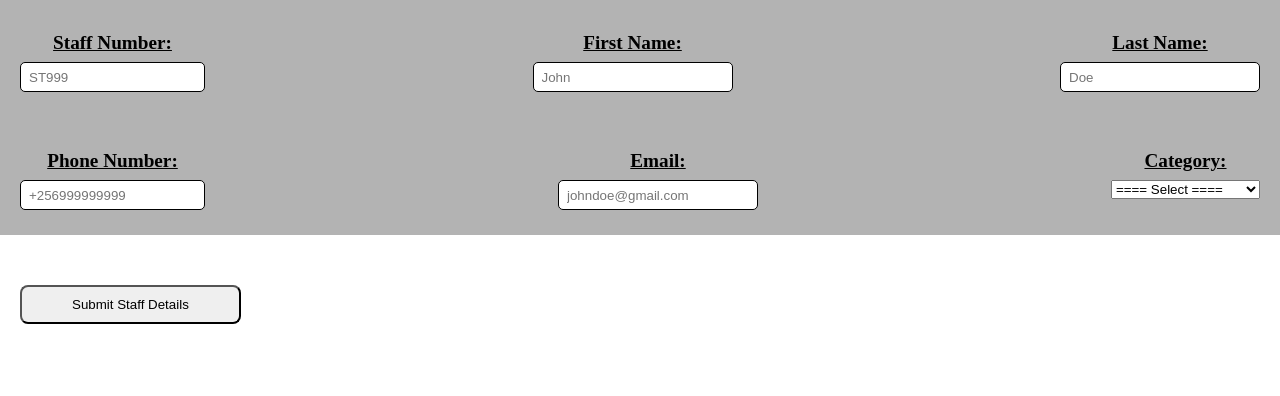
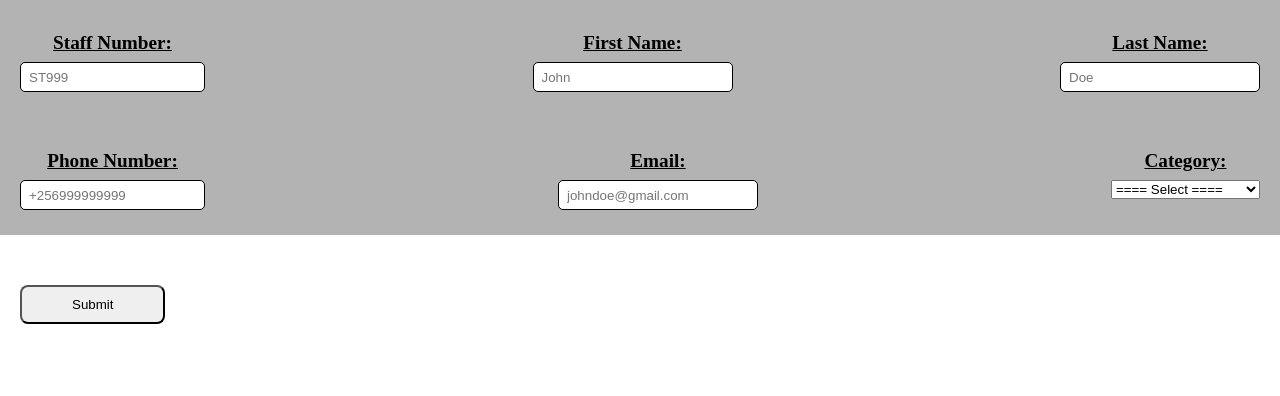
Before and after one commit to ElijahOluwasegun/event_system, a PHP site: page /staff_interface.php in a window 1280 px wide. Shown: the part 80-476 px from the top of the page. Run offline with PHP 8.4, Linux system fonts and the light colour scheme.

Commit message:
Shortened staff button text Added a div container in the form for staff_interface

```diff
--- a/attendee_interface.php
+++ b/attendee_interface.php
@@ -49,7 +49,7 @@
         </div>
     </div>
     <div class="btn">
-        <button type="submit" name="Save">Submit Attendee Details</button>
+        <button type="submit" name="Save">Submit</button>
     </div>
     </form>
 </body>
--- a/event_interface.php
+++ b/event_interface.php
@@ -102,7 +102,7 @@
         </div>
     </div>
         <div class="btn">
-            <button type="submit" name="Save">Submit Event Details</button>
+            <button type="submit" name="Save">Submit</button>
         </div>
     </form>
 </body>
--- a/room_interface.php
+++ b/room_interface.php
@@ -56,7 +56,7 @@
             </div>
         </div>
             <div class="btn">
-                <button type="submit" name="Save">Submit Room Details</button>
+                <button type="submit" name="Save">Submit</button>
             </div>
     </form>
 </body>
--- a/staff_interface.php
+++ b/staff_interface.php
@@ -13,6 +13,7 @@
 <body>
     <h1 class="header">Enter Staff Details: </h1>
     <form action="InsertStaff.php" method="post" autocomplete="on">
+        <div class="outside-form">
             <div class="outside-input-group">
                 <div class="input-group">
                     <label class="staffn" for="">Staff Number:</label>
@@ -47,7 +48,8 @@
                 </div>
             </div>
             <div class="btn">
-            <button type="submit" name="Save">Submit Staff Details</button>
+                <button type="submit" name="Save">Submit</button>
+            </div>
         </div>
     </form>
 </body>
```
Lines whose indentation alone changed are shown as unchanged.
